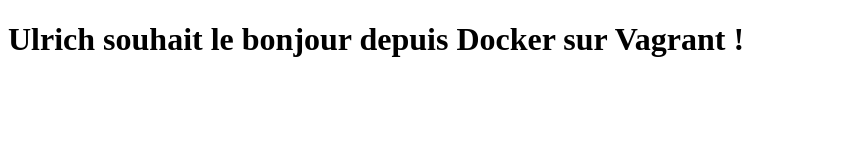
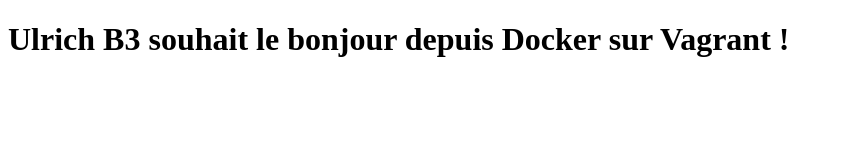
Before and after one commit to Ultrix-3/projet-devops, a plain HTML site: page index.html in a window 1280 px wide. Shown: the whole page, without its empty margins (0-841 px from the left). Drawn offline with Linux system fonts and the light colour scheme.

```diff
--- a/index.html
+++ b/index.html
@@ -5,6 +5,6 @@
   <title>Mon App DevOps</title>
 </head>
 <body>
-  <h1>Ulrich souhait le bonjour depuis Docker sur Vagrant !</h1>
+  <h1>Ulrich B3 souhait le bonjour depuis Docker sur Vagrant !</h1>
 </body>
 </html>
```
